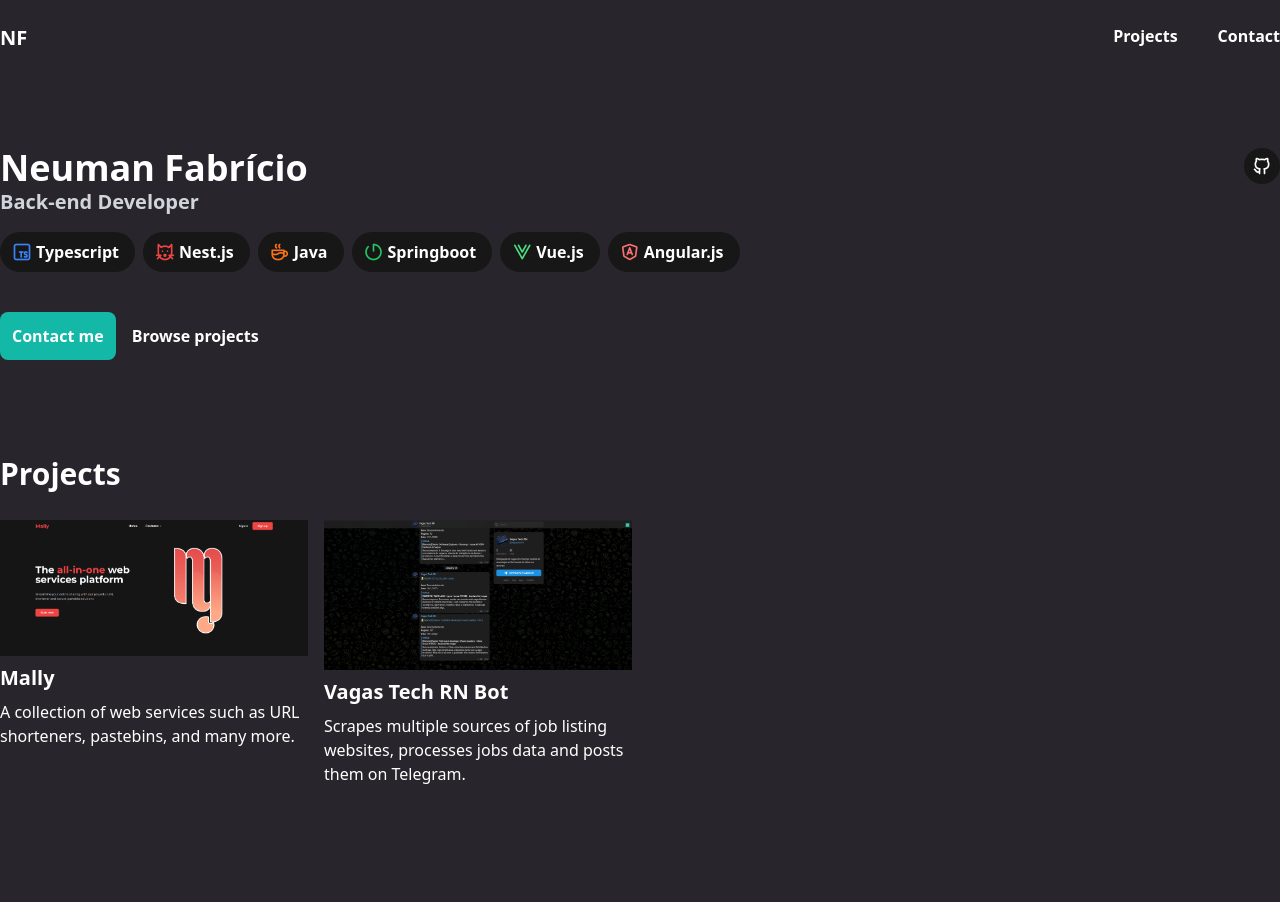
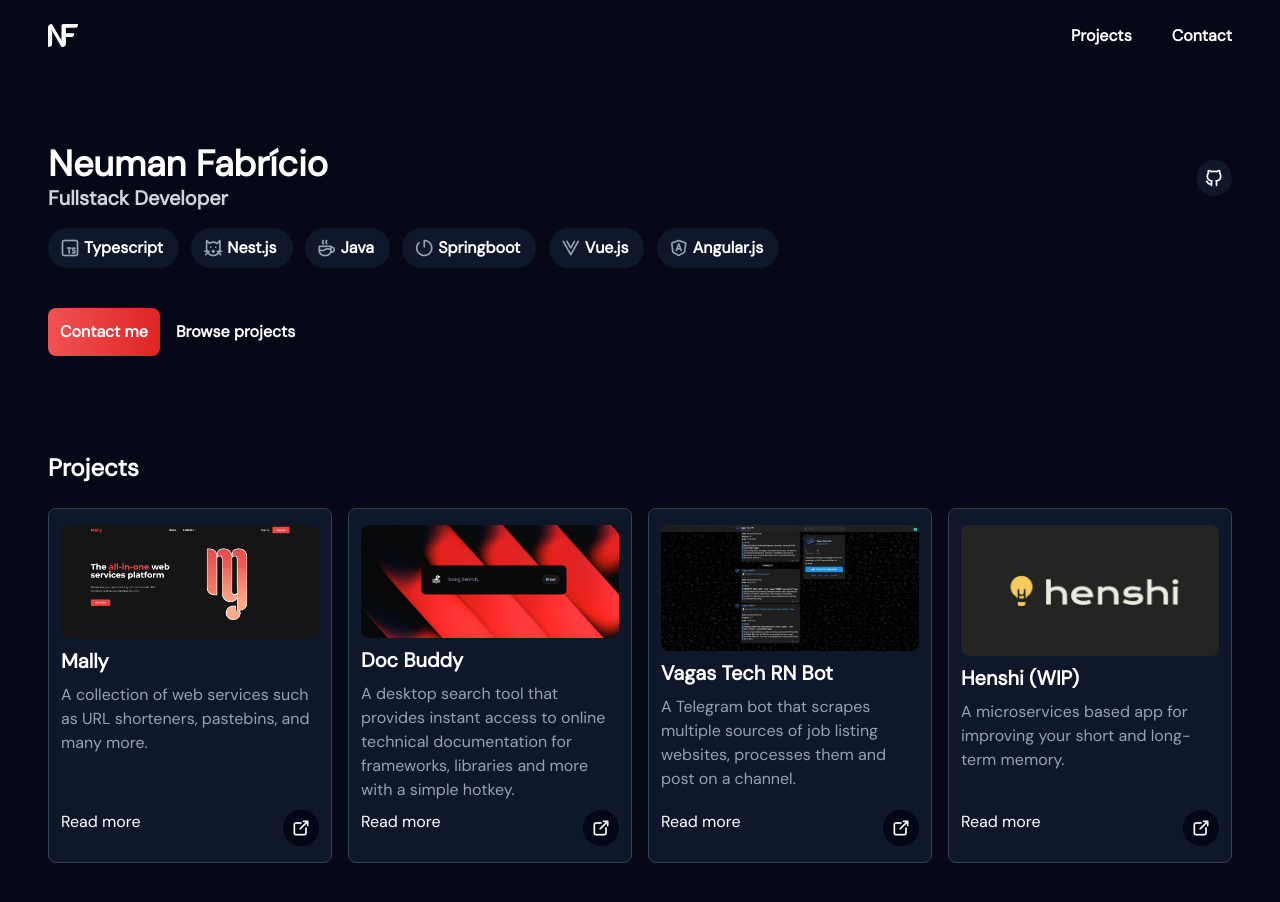
Before and after one commit to neumanf/neumanf.github.io, an Astro site: page / in a window 1280 px wide. Built offline with nearby package versions, Linux system fonts and the light colour scheme; Astro itself is replaced by a stand-in of ours.

Commit message:
style: improve style

```diff
--- a/package.json
+++ b/package.json
@@ -14,6 +14,7 @@
     "@astrojs/tailwind": "^5.1.0",
     "@tabler/icons-webfont": "^3.5.0",
     "astro": "^4.9.2",
+    "flowbite": "^2.4.1",
     "tailwindcss": "^3.4.3",
     "typescript": "^5.4.5"
   }
--- /dev/null
+++ b/src/components/Badge.astro
@@ -0,0 +1,17 @@
+---
+interface Props {
+  icon: string;
+  title: string;
+}
+
+const { title, icon } = Astro.props;
+---
+
+<div
+  class="inline-flex items-center bg-slate-900 font-semibold px-3 py-2 rounded-full mr-2"
+>
+  <>
+    <i class:list={["ti", `ti-${icon}`, "text-xl", "text-slate-400"]}></i>
+    <span class="mx-1">{title}</span>
+  </>
+</div>
--- /dev/null
+++ b/src/components/ButtonWithTooltip.astro
@@ -0,0 +1,37 @@
+---
+interface Props {
+  icon: string;
+  title: string;
+  url: string;
+  bgColor?: string;
+}
+
+const { title, icon, url, bgColor } = Astro.props;
+
+function generateRandomString() {
+  return Math.floor(Math.random() * Date.now()).toString(36);
+}
+
+const tooltipId = generateRandomString();
+---
+
+<div
+  id={"tooltip-" + tooltipId}
+  role="tooltip"
+  class="absolute z-10 invisible inline-block px-3 py-2 text-sm font-medium text-white transition-opacity duration-300 bg-gray-900 rounded-lg shadow-sm opacity-0 tooltip dark:bg-gray-700"
+>
+  {title}
+  <div class="tooltip-arrow" data-popper-arrow></div>
+</div>
+<a
+  data-tooltip-target={"tooltip-" + tooltipId}
+  class:list={[
+    "flex align-center rounded-full p-2",
+    bgColor,
+    { "bg-slate-900 hover:bg-slate-800": !bgColor },
+  ]}
+  href={url}
+  target="_blank"
+>
+  <i class:list={["ti", `ti-${icon}`, "text-xl"]}></i>
+</a>
--- a/src/components/CTA.astro
+++ b/src/components/CTA.astro
@@ -3,47 +3,41 @@
 
 import { socialsList } from "../constants/socials";
 import { techStackList } from "../constants/techStack";
+import ButtonWithTooltip from "./ButtonWithTooltip.astro";
+import Badge from "./Badge.astro";
 ---
 
 <section id="cta">
   <div class="flex justify-between">
     <div>
-      <p class="font-bold text-4xl">Neuman Fabrício</p>
-      <p class="font-semibold text-gray-300 text-xl">Back-end Developer</p>
+      <p class="font-bold text-2xl md:text-4xl">Neuman Fabrício</p>
+      <p class="font-semibold text-gray-300 text-lg md:text-xl">
+        Fullstack Developer
+      </p>
     </div>
-    <div>
+    <div class="flex items-center gap-2">
       {
         socialsList.map((item) => (
-          <a
-            class="flex align-center bg-neutral-900 hover:bg-neutral-800 rounded-full p-2"
-            href={item.url}
-          >
-            <i class:list={["ti", `ti-${item.icon}`, "text-xl"]} />
-          </a>
+          <ButtonWithTooltip
+            title={item.title}
+            icon={item.icon}
+            url={item.url}
+          />
         ))
       }
     </div>
   </div>
 
   <div class="mt-4">
-    {
-      techStackList.map((item) => (
-        <div class="inline-flex items-center bg-neutral-900 font-semibold px-3 py-2 rounded-full mr-2">
-          <>
-            <i class:list={["ti", `ti-${item.icon}`, "text-xl", item.color]} />
-            <span class="mx-1">{item.name}</span>
-          </>
-        </div>
-      ))
-    }
+    {techStackList.map((item) => <Badge title={item.name} icon={item.icon} />)}
   </div>
 
   <div class="flex items-center mt-10 gap-4">
     <a
-      class="bg-teal-500 text-white p-3 rounded-lg font-semibold hover:bg-teal-400"
+      class="transition-all duration-500 bg-gradient-to-r from-red-500 to-red-600 text-white p-3 rounded-lg font-semibold hover:from-red-600 hover:to-red-700"
       href="mailto:fabricionewman@gmail.com">Contact me</a
     >
-    <a class="font-semibold hover:text-gray-200" href="#projetos"
+    <a class="font-semibold hover:text-gray-200" href="#projects"
       >Browse projects</a
     >
   </div>
--- a/src/components/DoubleBadge.astro
+++ b/src/components/DoubleBadge.astro
@@ -8,15 +8,15 @@
 const { title, text, isUrl } = Astro.props;
 ---
 
-<div class="inline-flex items-center rounded-full bg-neutral-900">
-  <span class="inline-flex py-2 px-3 rounded-full bg-teal-500 font-semibold"
+<div class="inline-flex items-center rounded-full bg-slate-900">
+  <span class="inline-flex py-2 px-3 rounded-full bg-red-500 font-semibold"
     >{title}</span
   >
   {
     isUrl ? (
       <a
         href={"https://" + text}
-        class="pl-3 pr-5 text-teal-500"
+        class="pl-3 pr-5 text-red-400"
         target="_blank"
       >
         {text}
--- /dev/null
+++ b/src/components/ProjectCard.astro
@@ -0,0 +1,36 @@
+---
+import type { ProjectItem } from "../constants/projects";
+import ButtonWithTooltip from "../components/ButtonWithTooltip.astro";
+
+interface Props {
+  project: ProjectItem;
+}
+
+const { project } = Astro.props;
+---
+
+<div
+  class="inline-flex flex-col justify-between align-centerpx-4 bg-slate-900 rounded-lg py-4 px-3 border border-slate-700"
+>
+  <div class="flex flex-col">
+    <img class="rounded-lg" src={project.images.at(0)?.url} width="400" />
+    <span class="font-semibold mt-2 text-xl">{project.name}</span>
+    <span class="text-slate-400 mt-2">{project.description}</span>
+  </div>
+  <div class="flex justify-between mt-2">
+    <a
+      class="font-medium hover:text-slate-300"
+      href={"/projects/" + project.path}
+    >
+      Read more
+    </a>
+    <div>
+      <ButtonWithTooltip
+        title="Open website"
+        icon="external-link"
+        url={"https://" + project.liveUrl}
+        bgColor="bg-slate-950 hover:bg-slate-800"
+      />
+    </div>
+  </div>
+</div>
--- a/src/components/Projects.astro
+++ b/src/components/Projects.astro
@@ -1,24 +1,14 @@
 ---
 import "@tabler/icons-webfont/dist/tabler-icons.min.css";
 import { projectsList } from "../constants/projects";
+import ProjectCard from "./ProjectCard.astro";
 ---
 
 <section id="projects">
-  <p class="font-bold text-3xl mb-4">Projects</p>
+  <p class="font-semibold text-2xl mb-6">Projects</p>
 
-  <div class="grid grid-cols-1 md:grid-cols-4 gap-4">
-    {
-      projectsList.map((project) => (
-        <a
-          class="inline-flex flex-col align-centerpx-4 py-3 rounded-lg"
-          href={"/projects/" + project.path}
-        >
-          <img src={project.images.at(0)?.url} width="400" />
-          <span class="font-semibold mt-2 text-xl">{project.name}</span>
-          <span class="mt-2">{project.description}</span>
-        </a>
-      ))
-    }
+  <div class="grid grid-cols-1 md:grid-cols-2 lg:grid-cols-4 gap-4">
+    {projectsList.map((project) => <ProjectCard project={project} />)}
   </div>
 </section>
 
--- a/src/constants/projects.ts
+++ b/src/constants/projects.ts
@@ -1,4 +1,4 @@
-type ProjectItem = {
+export type ProjectItem = {
     name: string;
     description: string;
     path: string;
@@ -34,8 +34,31 @@
         ]
     },
     {
+        name: "Doc Buddy",
+        description: "A desktop search tool that provides instant access to online technical documentation for frameworks, libraries and more with a simple hotkey.",
+        path: "docbuddy",
+        sourceUrl: "https://github.com/neumanf/docbuddy",
+        liveUrl: "github.com/neumanf/docbuddy",
+        platform: "Windows and Linux",
+        stack: "Rust, TypeScript, Tauri, Vue.js",
+        images: [
+            {
+                url: "/assets/images/docbuddy-1.png",
+                description: "Search"
+            },
+            {
+                url: "/assets/images/docbuddy-2.png",
+                description: "Search results"
+            },
+            {
+                url: "/assets/images/docbuddy-3.png",
+                description: "Website preview"
+            }
+        ]
+    },
+    {
         name: "Vagas Tech RN Bot",
-        description: "Scrapes multiple sources of job listing websites, processes jobs data and posts them on Telegram.",
+        description: "A Telegram bot that scrapes multiple sources of job listing websites, processes them and post on a channel.",
         path: "vagastechrnbot",
         sourceUrl: "https://github.com/neumanf/vagastechrnbot",
         liveUrl: "t.me/s/vagastechrn",
@@ -48,4 +71,19 @@
             }
         ]
     },
+    {
+        name: "Henshi (WIP)",
+        description: "A microservices based app for improving your short and long-term memory.",
+        path: "henshi",
+        sourceUrl: "https://github.com/henshiapp/henshi",
+        liveUrl: "github.com/henshiapp/henshi",
+        platform: "Web",
+        stack: "TypeScript, Nest.js, Vue.js, RabbitMQ, gRPC, PostgreSQL, Redis, Kubernetes",
+        images: [
+            {
+                url: "/assets/images/henshi-1.png",
+                description: "Logo"
+            }
+        ]
+    },
 ];
--- a/src/constants/socials.ts
+++ b/src/constants/socials.ts
@@ -1,11 +1,13 @@
 type SocialsItem = {
     icon: string;
     url: string;
+    title: string;
 };
 
 export const socialsList: SocialsItem[] = [
     {
         icon: "brand-github",
         url: "https://github.com/neumanf",
-    },
+        title: "GitHub"
+    }
 ];
--- a/src/constants/techStack.ts
+++ b/src/constants/techStack.ts
@@ -1,38 +1,31 @@
 type TechStackItem = {
     name: string;
     icon: string;
-    color: string;
 };
 
 export const techStackList: TechStackItem[] = [
     {
         name: "Typescript",
         icon: "brand-typescript",
-        color: "text-blue-500",
     },
     {
         name: "Nest.js",
         icon: "cat",
-        color: "text-red-500",
     },
     {
         name: "Java",
         icon: "coffee",
-        color: "text-orange-500",
     },
     {
         name: "Springboot",
         icon: "brand-gravatar",
-        color: "text-green-500",
     },
     {
         name: "Vue.js",
         icon: "brand-vue",
-        color: "text-green-400",
     },
     {
         name: "Angular.js",
         icon: "brand-angular",
-        color: "text-red-400",
     },
 ];
--- a/src/layouts/Layout.astro
+++ b/src/layouts/Layout.astro
@@ -23,14 +23,16 @@
     <meta charset="UTF-8" />
     <meta name="description" content="Astro description" />
     <meta name="viewport" content="width=device-width" />
-    <link rel="icon" type="image/x-icon" href="/favicon.ico" />
+    <link rel="icon" type="image/svg" href="/assets/images/NF-logo.svg" />
     <meta name="generator" content={Astro.generator} />
     <title>{title}</title>
   </head>
   <body class="container mx-auto py-6">
     <div class="flex justify-between">
       <div>
-        <a href="/" class="font-bold text-xl">NF</a>
+        <a href="/" class="font-bold text-xl"
+          ><img src="/assets/images/NF-logo.svg" width="30" /></a
+        >
       </div>
       <div>
         <ul class="flex gap-10">
@@ -48,9 +50,16 @@
     <div class="py-24">
       <slot />
     </div>
+
+    <script
+      is:inline
+      src="https://cdn.jsdelivr.net/npm/flowbite@2.4.1/dist/flowbite.min.js"
+    ></script>
   </body>
 </html>
 <style is:global>
+  @import url("https://fonts.googleapis.com/css?family=DM+Sans&display=swap");
+
   :root {
     --accent: 136, 58, 234;
     --accent-light: 224, 204, 250;
@@ -63,10 +72,11 @@
     );
   }
   html {
-    font-family: system-ui, sans-serif;
-    background: #28262c;
+    font-family: "DM Sans", sans-serif;
+    background: #060817;
     color: white;
     background-size: 224px;
+    padding: 0 3em;
   }
   code {
     font-family:
--- a/tailwind.config.mjs
+++ b/tailwind.config.mjs
@@ -1,8 +1,11 @@
 /** @type {import('tailwindcss').Config} */
 export default {
-	content: ['./src/**/*.{astro,html,js,jsx,md,mdx,svelte,ts,tsx,vue}'],
+	content: [
+		'./src/**/*.{astro,html,js,jsx,md,mdx,svelte,ts,tsx,vue}',
+		'./node_modules/flowbite/**/*.js'
+	],
 	theme: {
 		extend: {},
 	},
-	plugins: [],
+	plugins: [require('flowbite/plugin')],
 }
```
Also changed, not shown: public/assets/images/NF-logo.svg (added), public/assets/images/docbuddy-1.png (added), public/assets/images/docbuddy-2.png (added), public/assets/images/docbuddy-3.png (added), public/assets/images/henshi-1.png (added), public/favicon.ico (deleted), 1 other file.
